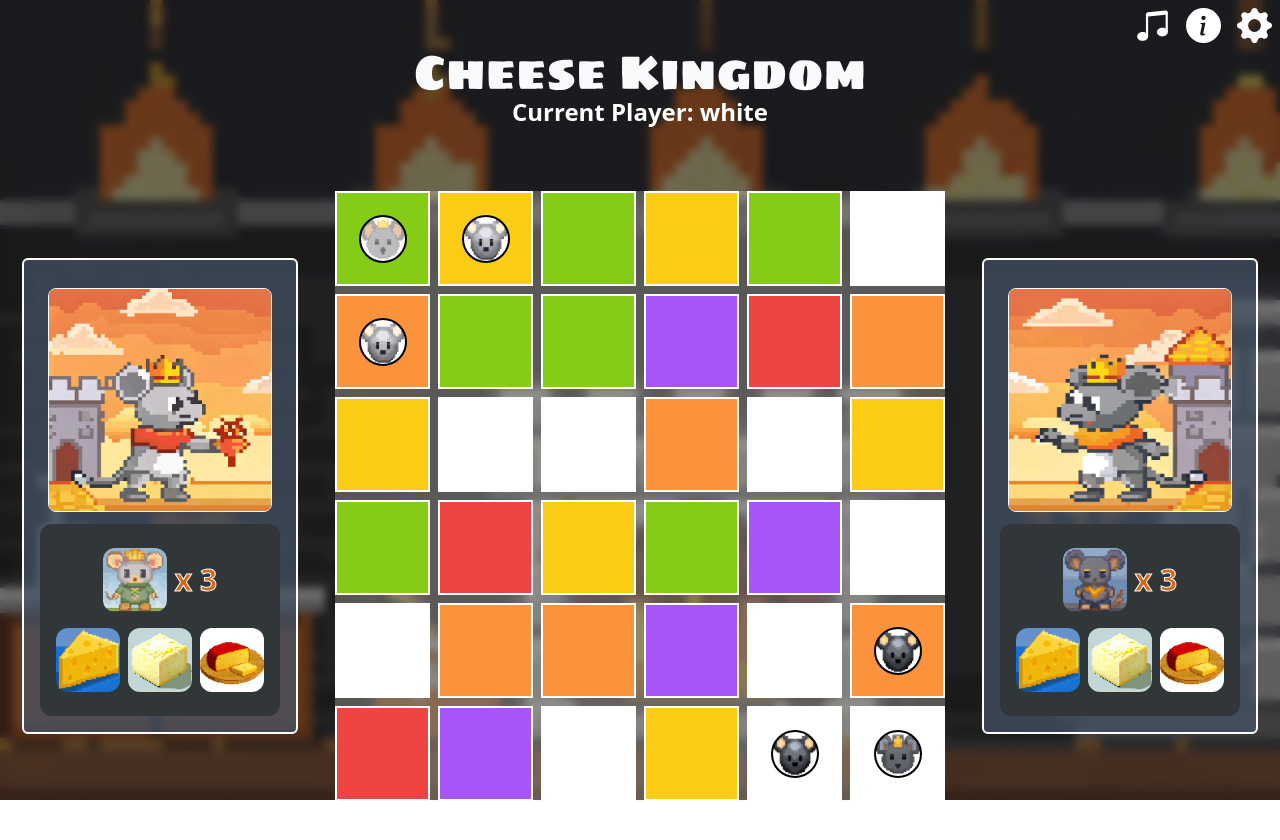
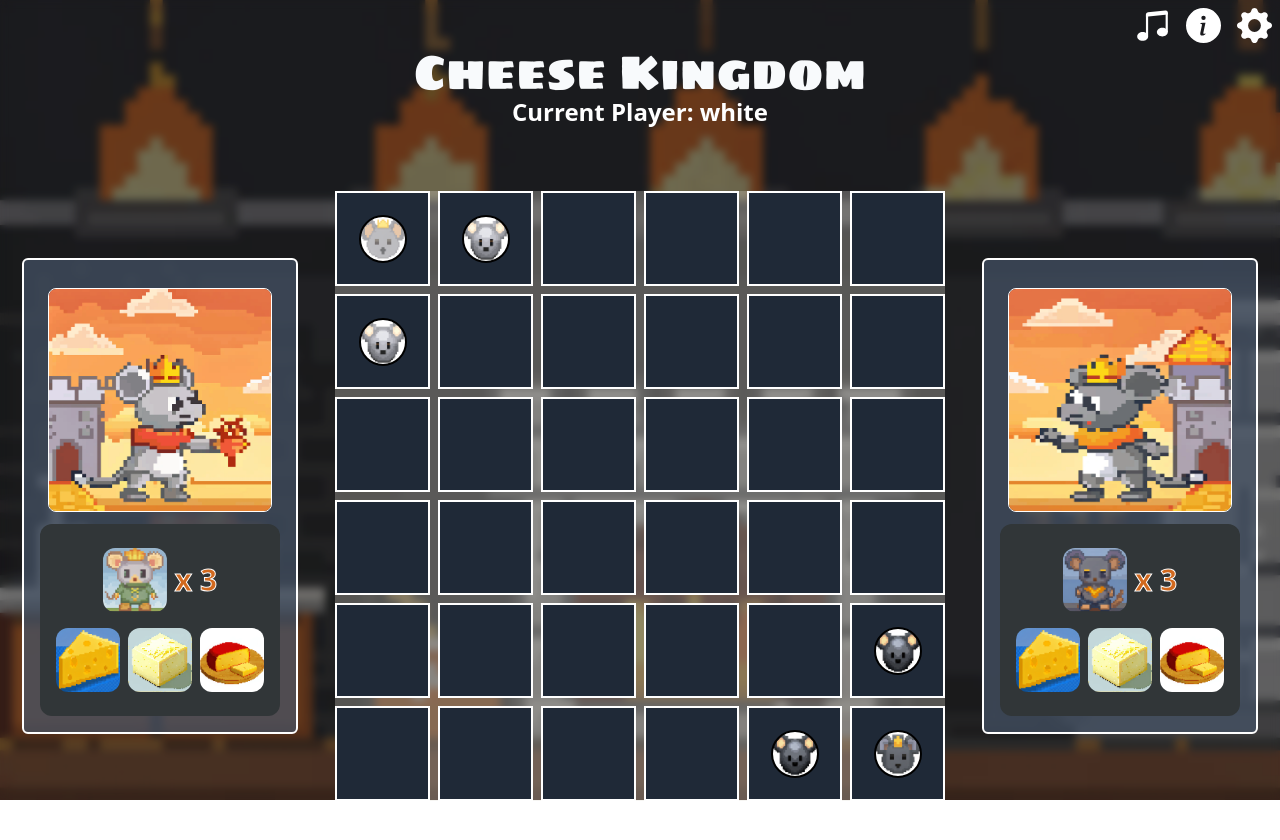
Before and after one commit to AkaKitsune027/PROJECT1-SEC-1-Vue-ling, a Vue app: page / in a window 1280 px wide. Both pictures are taken after a click on the button "PLAY GAME". Shown: the top 840 px of the page. Built offline with nearby package versions, Linux system fonts and the light colour scheme.

Commit message:
Hot fixed after merge

```diff
--- a/src/App.vue
+++ b/src/App.vue
@@ -75,6 +75,8 @@ function setupBoard() {
     }
     cards.value.push(row)
   }
+  cards.value.flat()[0].type = 'spring'
+  cards.value.flat()[7].type = 'spring'
   isBoardLoading.value = false
 }
 
@@ -97,6 +99,8 @@ const totalBlackMouses = computed(() => {
  * @param {Card} card - The card that was clicked
  */
 const triggerCardEvent = (card) => {
+  if (card.type !== 'spring') selectedMouse.value.disableCards = []
+
   if (card.type === 'cat') {
     card.mouse = null
   } else if (card.type === 'spring') {
@@ -109,12 +113,22 @@ const triggerCardEvent = (card) => {
 
     card.mouse.disableCards.push(card)
 
+    if (card.mouse.availableMoves.every(cardId => card.mouse.validateMove(cards.value.flat()[cardId]) === false)) {
+      selectedMouse.value.disableCards = []
+    }
+
   } else if (card.type === 'peanut') {
     selectedMouse.value.isDisabled = true
 
   } else if (card.type === 'glue') {
     selectedMouse.value.isStucked = true
     playerStuckedMouse.value[currentPlayerFaction.value] = selectedMouse.value
+
+    const opponentFaction = currentPlayerFaction.value === 'white' ? 'black' : 'white'
+
+    if (playerStuckedMouse.value[opponentFaction] && playerStuckedMouse.value[opponentFaction].card.id === card.id) {
+      playerStuckedMouse.value[opponentFaction] = null
+    }
   } else if (['cheddar-cheese', 'gouda-cheese', 'swiss-cheese'].includes(card.type) && selectedMouse.value.type === 'king') {
 
     const faction = currentPlayerFaction.value
@@ -132,15 +146,12 @@ const triggerCardEvent = (card) => {
       return
     }
 
-    usedCheeses.value[faction][cheeseType] = true
-
-    const newMouseCardIndex = availablePlateCards.length > 1 ? Math.round(Math.random() * availablePlateCards.length) : 0
+    const newMouseCardIndex = availablePlateCards.length > 1 ? Math.round(Math.random() * (availablePlateCards.length - 1)) : 0
 
     availablePlateCards[newMouseCardIndex].mouse = new Mouse(faction, 'soldier')
 
-  }
-  if (card.type !== 'spring') {
-    selectedMouse.value.disableCards = []
+    if (availablePlateCards[newMouseCardIndex].mouse) usedCheeses.value[faction][cheeseType] = true
+
   }
 }
 
@@ -201,6 +212,7 @@ const handleSelectCard = async (selectedCard) => {
  */
 const startGame = () => {
   setupBoard()
+  currentPlayerFaction.value = Math.random() < 0.5 ? 'white' : 'black'
   currentPage.value = 'game' // Switch to game page
 }
 
@@ -296,14 +308,16 @@ const toggleManaulModal = () => {
     <div v-if="playerStuckModal.white"
       class="inset-0 fixed top-0 z-50 bg-[#00000039] grid place-items-center backdrop-blur-sm">
       <div
-      class="bg-gray-600 bg-opacity-70 w-96 h-96 rounded-3xl flex flex-col items-center justify-center border-[0.5rem] border-white modal-content">
-      <img src="/a-stop-sign.png" alt="stop-sign" class="rounded-lg w-28 h-28 my-3 border border-white"></img>
-      <div class="grid text-center font-sigmar">
-          <span class="text-3xl md:text-5xl lg:text-6xl text-white drop-shadow-[0_6px_0px_rgba(255,255,255,0.5)]">{{ currentPlayerFaction }}</span>
+        class="bg-gray-600 bg-opacity-70 w-96 h-96 rounded-3xl flex flex-col items-center justify-center border-[0.5rem] border-white modal-content">
+        <img src="/a-stop-sign.png" alt="stop-sign" class="rounded-lg w-28 h-28 my-3 border border-white"></img>
+        <div class="grid text-center font-sigmar">
+          <span class="text-3xl md:text-5xl lg:text-6xl text-white drop-shadow-[0_6px_0px_rgba(255,255,255,0.5)]">{{
+            currentPlayerFaction }}</span>
           <span class="text-xl mt-4 text-white"> is stuck! Skip turn to black</span>
         </div>
         <div class="flex flex-row items-center justify-center gap-10">
-          <button @click="handleStuckModalSubmit" class="flex w-full justify-center rounded-md mt-6 px-8 py-1.5 bg-[#ff4f0f] text-sm font-semibold leading-6 text-white shadow-sm hover:bg-[#ff6d38] hover:scale-110 transition duration-300 ease-in-out">OK</button>
+          <button @click="handleStuckModalSubmit"
+            class="flex w-full justify-center rounded-md mt-6 px-8 py-1.5 bg-[#ff4f0f] text-sm font-semibold leading-6 text-white shadow-sm hover:bg-[#ff6d38] hover:scale-110 transition duration-300 ease-in-out">OK</button>
         </div>
       </div>
     </div>
@@ -315,13 +329,15 @@ const toggleManaulModal = () => {
       class="inset-0 fixed top-0 z-50 bg-[#00000039] grid place-items-center backdrop-blur-sm">
       <div
         class="bg-gray-400 bg-opacity-90 w-96 h-96 rounded-3xl flex flex-col items-center justify-center border-[0.5rem] border-gray-800 modal-content">
-      <img src="/a-stop-sign.png" alt="stop-sign" class="rounded-lg w-28 h-28 my-3 border border-white"></img>
+        <img src="/a-stop-sign.png" alt="stop-sign" class="rounded-lg w-28 h-28 my-3 border border-white"></img>
         <div class="grid text-center font-sigmar">
-          <span class="text-3xl md:text-5xl lg:text-6xl text-gray-700 drop-shadow-[0px_6px_0px_#626f84]">{{ currentPlayerFaction }}</span>
+          <span class="text-3xl md:text-5xl lg:text-6xl text-gray-700 drop-shadow-[0px_6px_0px_#626f84]">{{
+            currentPlayerFaction }}</span>
           <span class="text-xl mt-4 text-gray-700"> is stuck! Skip turn to white</span>
         </div>
         <div class="flex flex-row items-center justify-center gap-10">
-          <button @click="handleStuckModalSubmit" class="flex w-full justify-center rounded-md mt-6 px-8 py-1.5 bg-[#ff4f0f] text-sm font-semibold leading-6 text-white shadow-sm hover:bg-[#ff6d38] hover:scale-110 transition duration-300 ease-in-out">OK</button>
+          <button @click="handleStuckModalSubmit"
+            class="flex w-full justify-center rounded-md mt-6 px-8 py-1.5 bg-[#ff4f0f] text-sm font-semibold leading-6 text-white shadow-sm hover:bg-[#ff6d38] hover:scale-110 transition duration-300 ease-in-out">OK</button>
         </div>
       </div>
     </div>
@@ -432,21 +448,15 @@ const toggleManaulModal = () => {
               card.isReveal && card.type === 'gouda-cheese' ? 'bg-[url(/gouda-cheese.png)]' : '',
               card.isReveal && card.type === 'swiss-cheese' ? 'bg-[url(/swiss-cheese.png)]' : '',
               card.isReveal && card.type === 'glue' ? 'bg-[url(/glue-mouse-trap.png)]' : '',
-              card.isReveal && card.type === 'cat' ? 'bg-[url(/angry-cat-hunt-mouse.png)]' : '',
-
-              card.type?.includes('cheese') ? 'bg-yellow-400' : '',// for dev
-              card.type?.includes('cat') ? 'bg-red-500' : '',// for dev
-              card.type?.includes('plate') ? 'bg-white' : '',// for dev
-              card.type?.includes('peanut') ? 'bg-orange-400' : '',// for dev
-              card.type?.includes('spring') ? 'bg-lime-500' : '',
-              card.type?.includes('glue') ? 'bg-purple-500' : ''
+              card.isReveal && card.type === 'cat' ? 'bg-[url(/angry-cat-hunt-mouse.png)]' : ''
             ]">
             <div v-if="card.mouse" :class="{
               'bg-[url(/king-black.png)]': card.mouse.faction === 'black' && card.mouse.type === 'king',
               'bg-[url(/king-white.png)]': card.mouse.faction === 'white' && card.mouse.type === 'king',
               'bg-[url(/soldier-black.png)]': card.mouse.faction === 'black' && card.mouse.type === 'soldier',
               'bg-[url(/soldier-white.png)]': card.mouse.faction === 'white' && card.mouse.type === 'soldier',
-              'opacity-60': card.mouse.isStucked
+              'opacity-60': card.mouse.isStucked,
+              'border-red-500': card.mouse.isDisabled
             }" class="ck-mouse w-12 h-12 rounded-full bg-cover border-2 border-black visited:border-green-500">
             </div>
           </div>
```
